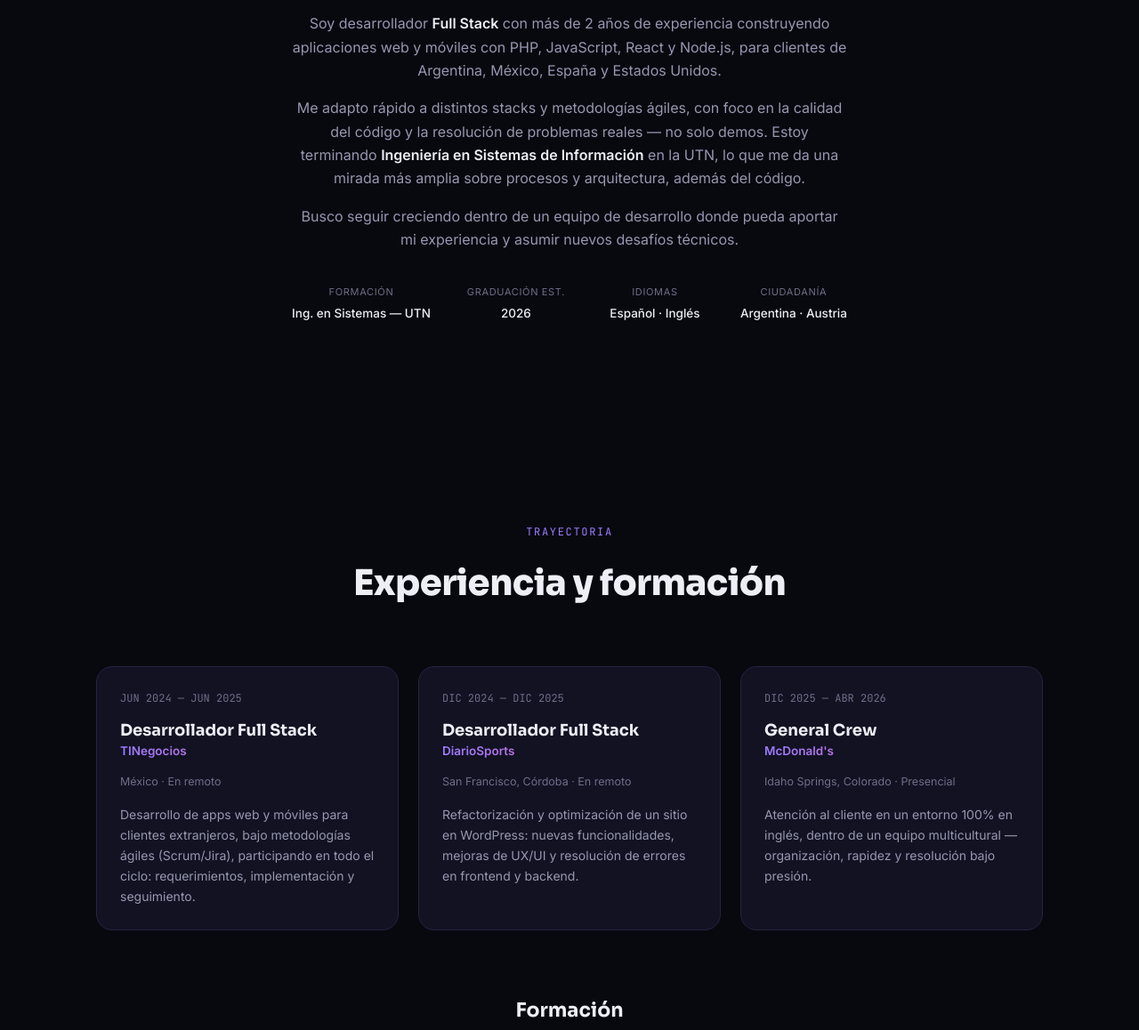
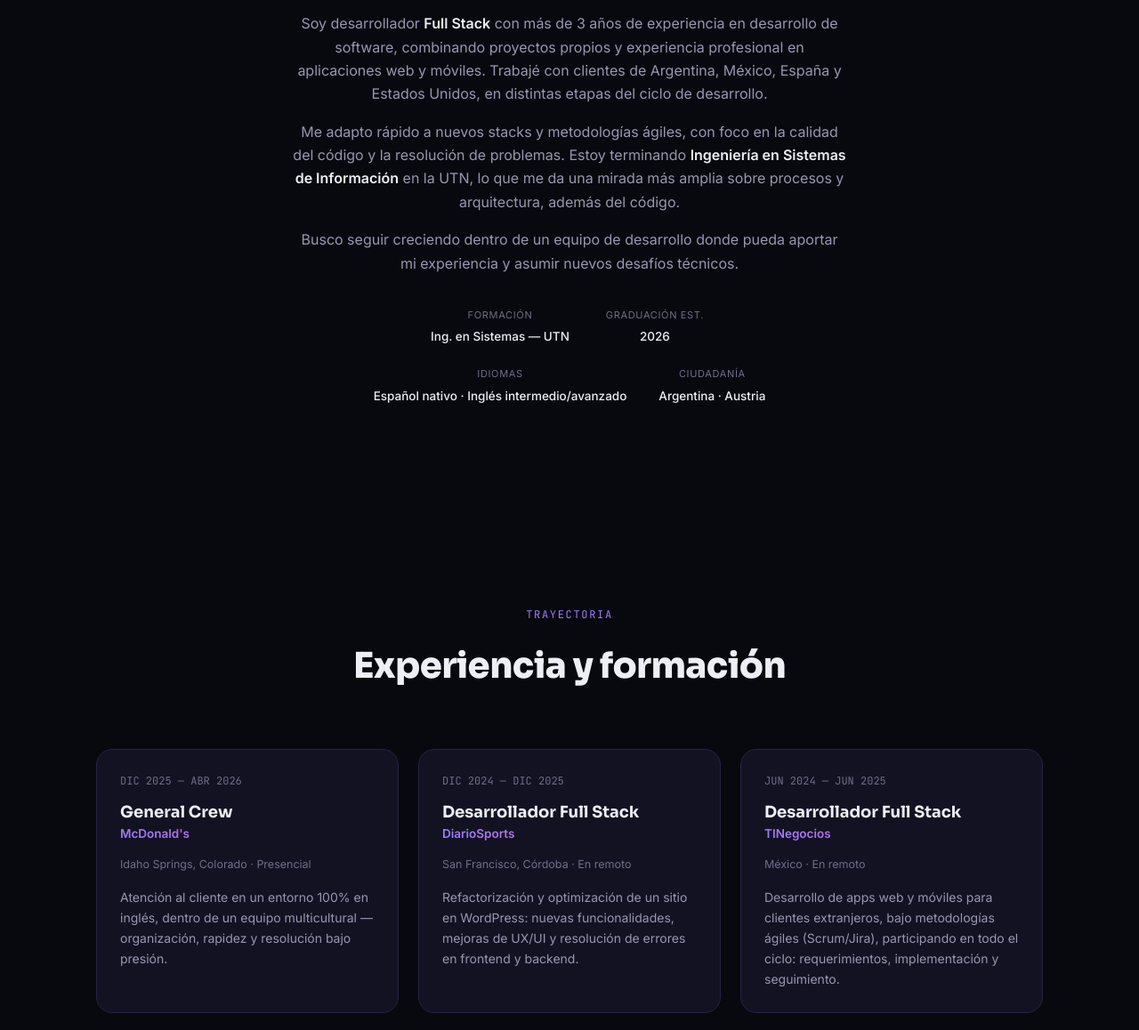
Before and after one commit to agusfarber/portfolio, a plain HTML site: page index.html in a window 1280 px wide. Shown: the part 880-2038 px from the top of the page at 89% size. Drawn offline with Linux system fonts and the light colour scheme.

Commit message:
portfolio actualizado

```diff
--- a/index.html
+++ b/index.html
@@ -270,13 +270,13 @@
     <div class="wrap about">
       <span class="eyebrow" data-i18n="about_eyebrow">Sobre mí</span>
       <h2 class="sec-title" data-i18n="about_title">Construyendo software con foco en resultados reales</h2>
-      <p data-i18n-html="about_p1">Soy desarrollador <strong>Full Stack</strong> con más de 2 años de experiencia construyendo aplicaciones web y móviles con PHP, JavaScript, React y Node.js, para clientes de Argentina, México, España y Estados Unidos.</p>
-      <p data-i18n-html="about_p2">Me adapto rápido a distintos stacks y metodologías ágiles, con foco en la calidad del código y la resolución de problemas reales — no solo demos. Estoy terminando <strong>Ingeniería en Sistemas de Información</strong> en la UTN, lo que me da una mirada más amplia sobre procesos y arquitectura, además del código.</p>
+      <p data-i18n-html="about_p1">Soy desarrollador <strong>Full Stack</strong> con más de 3 años de experiencia en desarrollo de software, combinando proyectos propios y experiencia profesional en aplicaciones web y móviles. Trabajé con clientes de Argentina, México, España y Estados Unidos, en distintas etapas del ciclo de desarrollo.</p>
+      <p data-i18n-html="about_p2">Me adapto rápido a nuevos stacks y metodologías ágiles, con foco en la calidad del código y la resolución de problemas. Estoy terminando <strong>Ingeniería en Sistemas de Información</strong> en la UTN, lo que me da una mirada más amplia sobre procesos y arquitectura, además del código.</p>
       <p data-i18n="about_p3">Busco seguir creciendo dentro de un equipo de desarrollo donde pueda aportar mi experiencia y asumir nuevos desafíos técnicos.</p>
       <ul class="about-facts">
         <li><span class="k" data-i18n="fact_edu">Formación</span><span class="v" data-i18n="fact_edu_v">Ing. en Sistemas — UTN</span></li>
         <li><span class="k" data-i18n="fact_grad">Graduación est.</span><span class="v">2026</span></li>
-        <li><span class="k" data-i18n="fact_lang">Idiomas</span><span class="v" data-i18n="fact_lang_v">Español · Inglés</span></li>
+        <li><span class="k" data-i18n="fact_lang">Idiomas</span><span class="v" data-i18n="fact_lang_v">Español nativo · Inglés intermedio/avanzado</span></li>
         <li><span class="k" data-i18n="fact_cit">Ciudadanía</span><span class="v" data-i18n="fact_cit_v">Argentina · Austria</span></li>
       </ul>
     </div>
@@ -291,10 +291,10 @@
       <div class="exp-grid">
 
         <div class="exp-card">
-          <div class="exp-date mono">JUN 2024 — JUN 2025</div>
-          <div><div class="exp-role" data-i18n="exp1_role">Desarrollador Full Stack</div><div class="exp-co">TINegocios</div></div>
-          <div class="exp-loc" data-i18n="exp1_loc">México · En remoto</div>
-          <div class="exp-desc" data-i18n="exp1_desc">Desarrollo de apps web y móviles para clientes extranjeros, bajo metodologías ágiles (Scrum/Jira), participando en todo el ciclo: requerimientos, implementación y seguimiento.</div>
+          <div class="exp-date mono">DIC 2025 — ABR 2026</div>
+          <div><div class="exp-role">General Crew</div><div class="exp-co">McDonald's</div></div>
+          <div class="exp-loc" data-i18n="exp3_loc">Idaho Springs, Colorado · Presencial</div>
+          <div class="exp-desc" data-i18n="exp3_desc">Atención al cliente en un entorno 100% en inglés, dentro de un equipo multicultural — organización, rapidez y resolución bajo presión.</div>
         </div>
 
         <div class="exp-card">
@@ -305,10 +305,10 @@
         </div>
 
         <div class="exp-card">
-          <div class="exp-date mono">DIC 2025 — ABR 2026</div>
-          <div><div class="exp-role">General Crew</div><div class="exp-co">McDonald's</div></div>
-          <div class="exp-loc" data-i18n="exp3_loc">Idaho Springs, Colorado · Presencial</div>
-          <div class="exp-desc" data-i18n="exp3_desc">Atención al cliente en un entorno 100% en inglés, dentro de un equipo multicultural — organización, rapidez y resolución bajo presión.</div>
+          <div class="exp-date mono">JUN 2024 — JUN 2025</div>
+          <div><div class="exp-role" data-i18n="exp1_role">Desarrollador Full Stack</div><div class="exp-co">TINegocios</div></div>
+          <div class="exp-loc" data-i18n="exp1_loc">México · En remoto</div>
+          <div class="exp-desc" data-i18n="exp1_desc">Desarrollo de apps web y móviles para clientes extranjeros, bajo metodologías ágiles (Scrum/Jira), participando en todo el ciclo: requerimientos, implementación y seguimiento.</div>
         </div>
 
       </div>
@@ -533,7 +533,10 @@
           <div class="icon-item"><div class="icon-box"><img src="https://cdn.jsdelivr.net/gh/devicons/devicon/icons/slack/slack-original.svg"></div><span>Slack</span></div>
           <div class="icon-item"><div class="icon-box"><img src="https://cdn.jsdelivr.net/gh/devicons/devicon/icons/figma/figma-original.svg"></div><span>Figma</span></div>
           <div class="icon-item"><div class="icon-box"><img src="https://cdn.jsdelivr.net/gh/devicons/devicon/icons/postman/postman-original.svg"></div><span>Postman</span></div>
+          <div class="icon-item"><div class="icon-box"><img src="https://cdn.simpleicons.org/puppeteer/40B5A4" alt="Puppeteer"></div><span>Puppeteer</span></div>
+          <div class="icon-item"><div class="icon-box"><img src="https://api.iconify.design/logos/microsoft-power-bi.svg" alt="Power BI"></div><span>Power BI</span></div>
           <div class="icon-item"><div class="icon-box"><img src="https://cdn.jsdelivr.net/gh/devicons/devicon/icons/canva/canva-original.svg"></div><span>Canva</span></div>
+          <div class="icon-item"><div class="icon-box"><img src="https://api.iconify.design/logos/adobe-lightroom.svg" alt="Lightroom"></div><span>Lightroom</span></div>
         </div>
       </div>
     </div>
@@ -592,14 +595,14 @@
       cta_talk: "Hablemos",
       about_eyebrow: "Sobre mí",
       about_title: "Construyendo software con foco en resultados reales",
-      about_p1: "Soy desarrollador <strong>Full Stack</strong> con más de 2 años de experiencia construyendo aplicaciones web y móviles con PHP, JavaScript, React y Node.js, para clientes de Argentina, México, España y Estados Unidos.",
-      about_p2: "Me adapto rápido a distintos stacks y metodologías ágiles, con foco en la calidad del código y la resolución de problemas reales — no solo demos. Estoy terminando <strong>Ingeniería en Sistemas de Información</strong> en la UTN, lo que me da una mirada más amplia sobre procesos y arquitectura, además del código.",
+      about_p1: "Soy desarrollador <strong>Full Stack</strong> con más de 3 años de experiencia en desarrollo de software, combinando proyectos propios y experiencia profesional en aplicaciones web y móviles. Trabajé con clientes de Argentina, México, España y Estados Unidos, en distintas etapas del ciclo de desarrollo.",
+      about_p2: "Me adapto rápido a nuevos stacks y metodologías ágiles, con foco en la calidad del código y la resolución de problemas. Estoy terminando <strong>Ingeniería en Sistemas de Información</strong> en la UTN, lo que me da una mirada más amplia sobre procesos y arquitectura, además del código.",
       about_p3: "Busco seguir creciendo dentro de un equipo de desarrollo donde pueda aportar mi experiencia y asumir nuevos desafíos técnicos.",
       fact_edu: "Formación",
       fact_edu_v: "Ing. en Sistemas — UTN",
       fact_grad: "Graduación est.",
       fact_lang: "Idiomas",
-      fact_lang_v: "Español · Inglés",
+      fact_lang_v: "Español nativo · Inglés intermedio/avanzado",
       fact_cit: "Ciudadanía",
       fact_cit_v: "Argentina · Austria",
       exp_eyebrow: "Trayectoria",
@@ -694,14 +697,14 @@
       cta_talk: "Let's talk",
       about_eyebrow: "About",
       about_title: "Building software focused on real results",
-      about_p1: "I'm a <strong>Full Stack</strong> developer with 2+ years of experience building web and mobile apps with PHP, JavaScript, React, and Node.js, for clients in Argentina, Mexico, Spain, and the United States.",
-      about_p2: "I adapt quickly to different stacks and agile methods, with a focus on code quality and solving real problems — not just demos. I'm finishing a degree in <strong>Information Systems Engineering</strong> at UTN, which gives me a broader view of processes and architecture, beyond the code.",
+      about_p1: "I'm a <strong>Full Stack</strong> developer with over 3 years of experience in software development, combining personal projects and professional experience building web and mobile applications. I have worked with clients across Argentina, Mexico, Spain, and the United States, contributing to different stages of the development lifecycle.",
+      about_p2: "I adapt quickly to new technology stacks and Agile methodologies, with a focus on code quality and problem-solving. I'm finishing a degree in <strong>Information Systems Engineering</strong> at UTN, which gives me a broader view of processes and architecture, beyond the code.",
       about_p3: "I'm looking to keep growing inside a development team where I can contribute my experience and take on new technical challenges.",
       fact_edu: "Education",
       fact_edu_v: "Information Systems Eng. — UTN",
       fact_grad: "Est. graduation",
       fact_lang: "Languages",
-      fact_lang_v: "Spanish · English",
+      fact_lang_v: "Spanish native · English intermediate/advanced",
       fact_cit: "Citizenship",
       fact_cit_v: "Argentina · Austria",
       exp_eyebrow: "Career",
```
Also changed, not shown: 2 other files.
